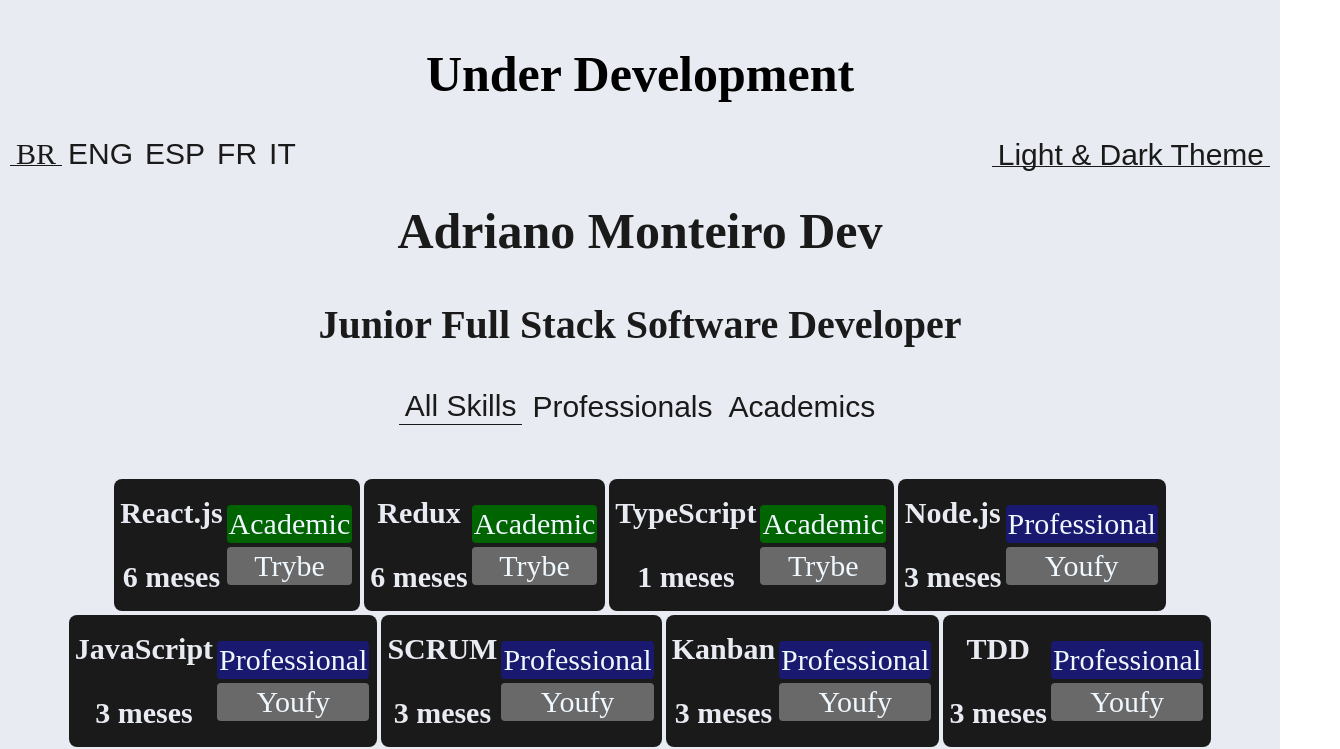
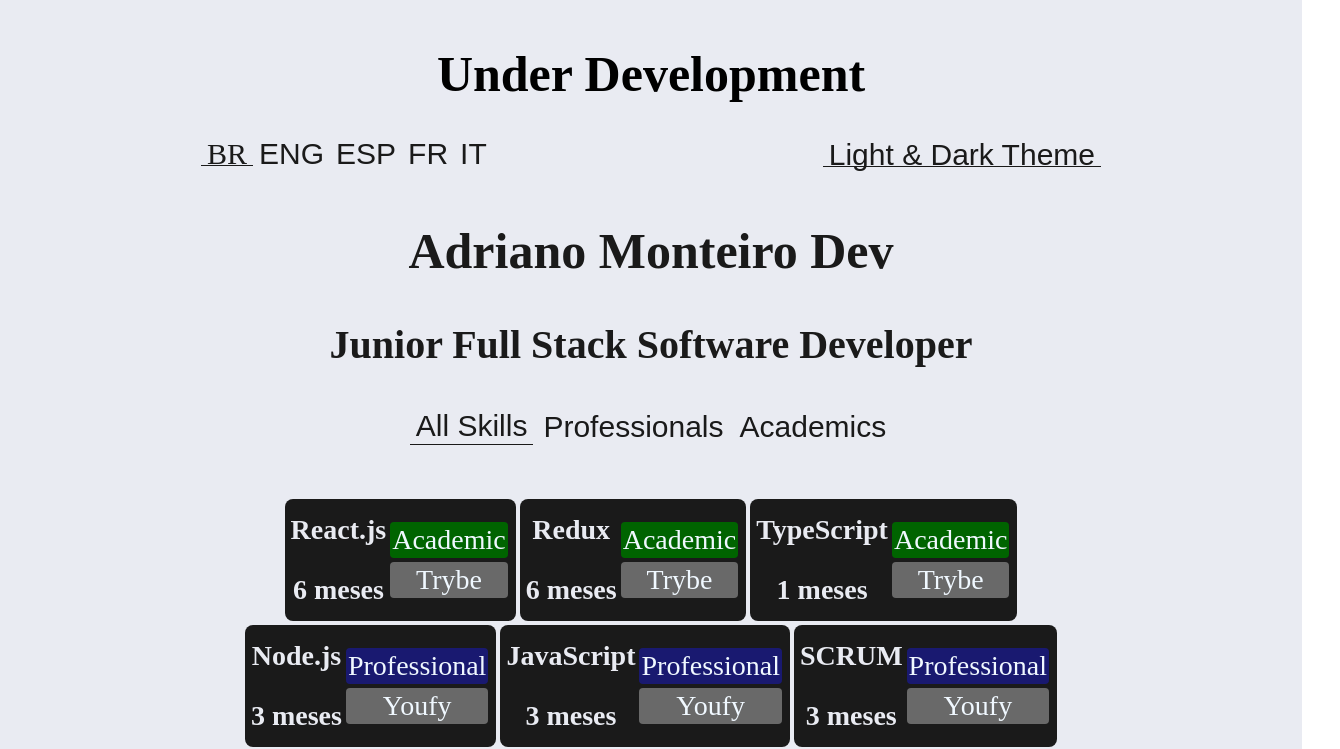
Before and after one commit to adrianomonteiroweb/adrianomonteirodev, a React (Create React App) app in the folder packages/client/: page / in a window 1280 px wide. Shown: the top 749 px of the page, 1340 px wide, since content can reach past the window. Built offline with nearby package versions, Linux system fonts and the light colour scheme.

Commit message:
feat: settings queries styles for screens of 1440px

```diff
--- a/packages/client/src/App.css
+++ b/packages/client/src/App.css
@@ -19,6 +19,7 @@
   .content {
     border: 1px solid transparent;
     height: 1136px;
+    width: 100%;
     padding: 10px;
   }
 
--- a/packages/client/src/pages/skills/card-component/card.css
+++ b/packages/client/src/pages/skills/card-component/card.css
@@ -48,11 +48,11 @@ span {
 
 @media (max-width: 1440px) {
   .card {
-    height: 120px;
+    height: 110px;
   }
 
   .card h3,
   span {
-    font-size: 30px;
+    font-size: 28px;
   }
 }
--- a/packages/client/src/pages/skills/skills.css
+++ b/packages/client/src/pages/skills/skills.css
@@ -2,6 +2,7 @@
   align-items: center;
   display: flex;
   flex-direction: column;
+  margin-top: 20px;
 }
 
 .skills-div h1 {
@@ -24,7 +25,7 @@
 
 @media (max-width: 1440px) {
   .skills-div {
-    width: 1400px;
+    width: 1000px;
   }
 
   .skills-div .cards-skills-div {
```
